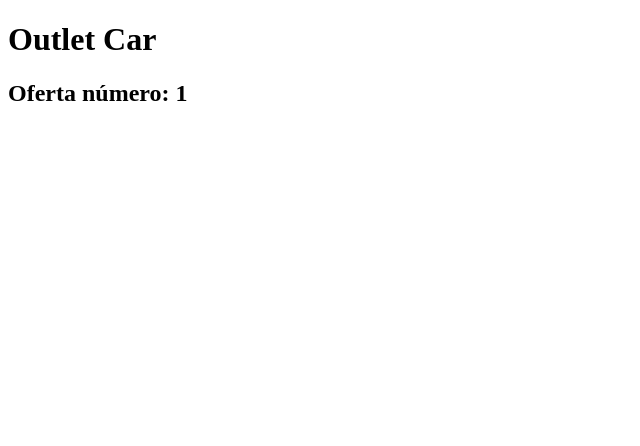
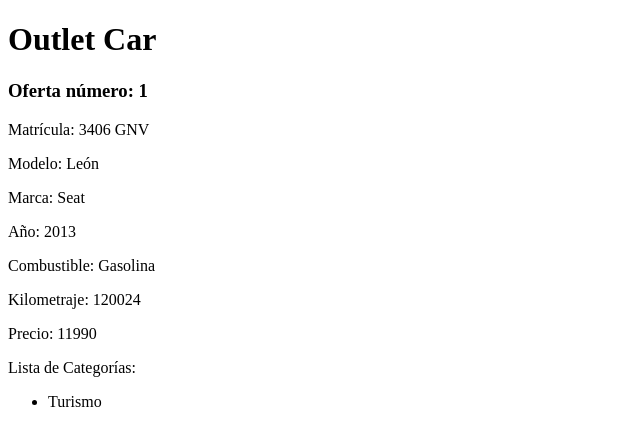
Before and after one commit to carlamanterola/proyectoOutletCar, a Django app: page /appOutletCar/ofertas/1/ in a window 1280 px wide. Shown: the top 446 px of the page, without its empty margins (0-640 px from the left). Run offline with Django 5.2, Linux system fonts and the light colour scheme; data comes from the database, SQL or seed files in the repository.

Commit message:
Editado detalle_oferta.html

```diff
--- a/appOutletCar/templates/detalle_oferta.html
+++ b/appOutletCar/templates/detalle_oferta.html
@@ -9,9 +9,30 @@
         <div id="content">
             <h1>Outlet Car</h1>
 
+            {% if coche %}
             {% comment %} Lista de todas las ofertas. ACTUALMENTE: solo precio. {% endcomment %}
-            <h2>Oferta número: {{oferta.id}}</h2>
+            <h3>Oferta número: {{oferta.id}}</h3>
 
+            <p>Matrícula: {{coche.matricula}}</p>
+            <p>Modelo: {{coche.modelo}}</p>
+            <p>Marca: {{coche.idMarca.nomMarca}}</p>
+            <p>Año: {{coche.anio}}</p>
+            <p>Combustible: {{coche.idCombustible.nomCombustible}}</p>
+            <p>Kilometraje: {{coche.km}}</p>
+            <p>Precio: {{oferta.precio}}</p>
+
+            <p>Lista de Categorías: </p>
+            <ul>
+                {% for cat in coche.idCat.all %}
+                    <li>{{ cat.nomCat }}</li>
+                {% empty %}
+                    <li>Sin categorías.</li>
+                {% endfor %}
+            </ul>
+
+            {% else %}
+                <p>No hay ningún coche asociado a esta oferta.</p>
+            {% endif %}
 
         </div>
     </body>
```
